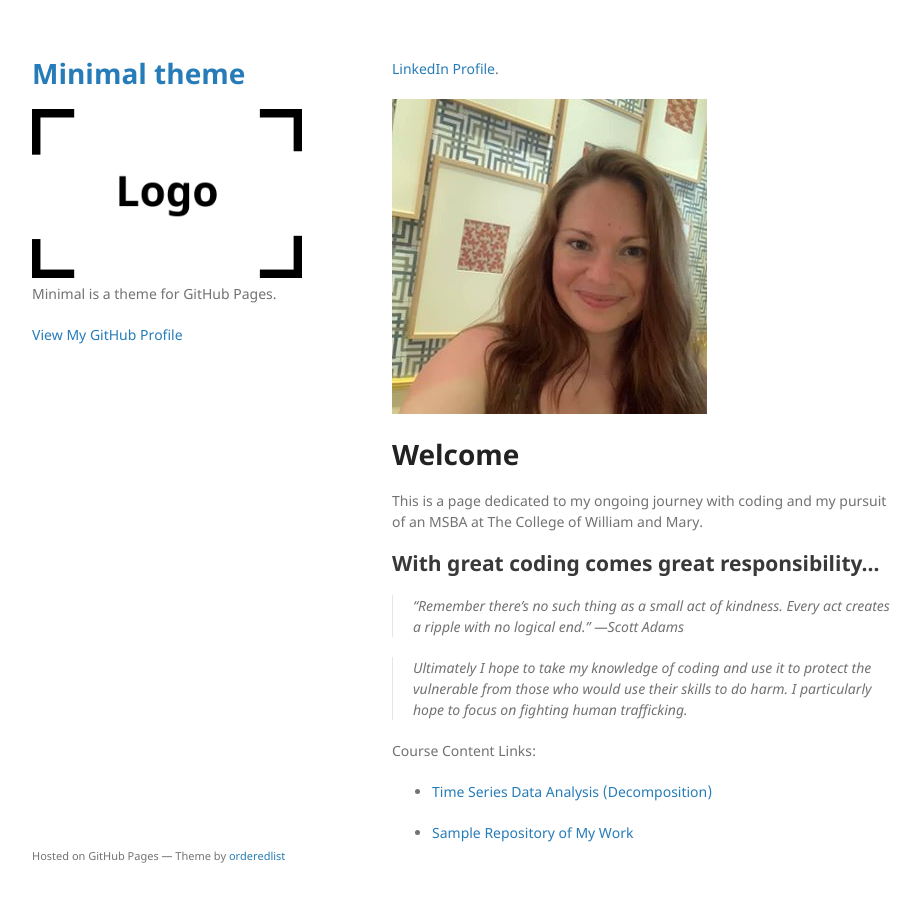
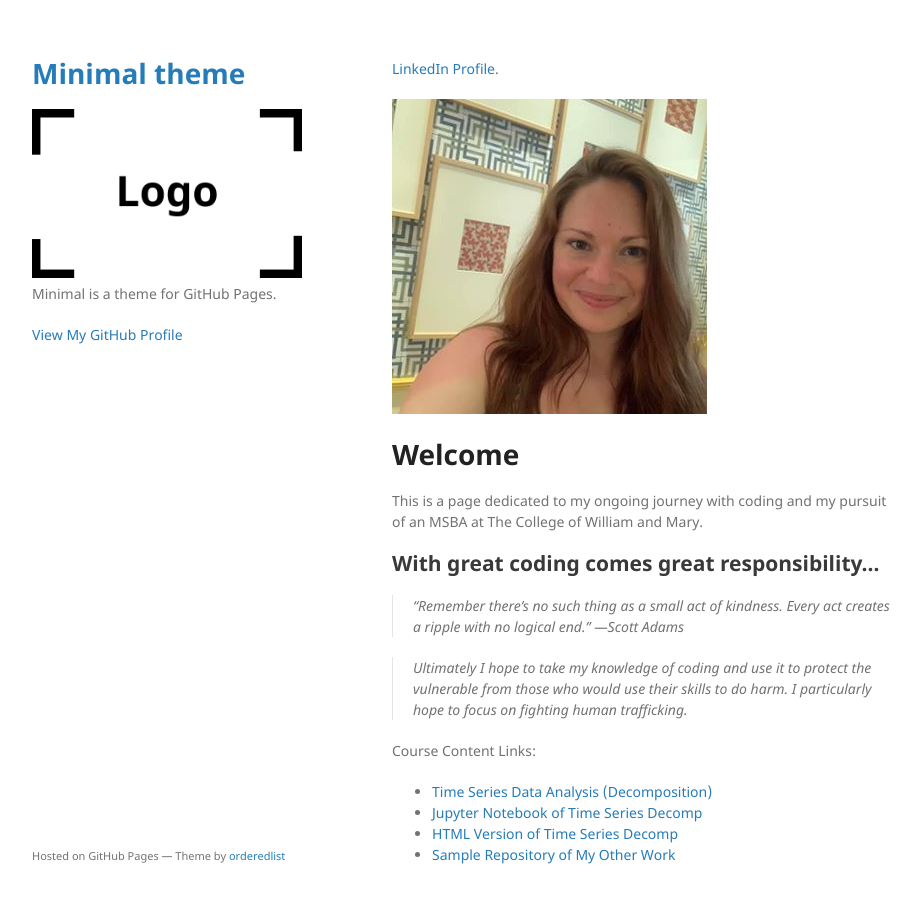
Before and after one commit to caitsmith329/caitsmith329.github.io, a Jekyll site: the page built from index.md, in a window 1280 px wide and 935 px high. Shown: the top 903 px of the window, without its empty margins (178-1099 px from the left). Built offline with Jekyll 4.4.1, drawn with Linux system fonts in a browser that asks for light colours; our own code applies the rules of GitHub Pages for plain Markdown files.

Commit message:
Update index.md

```diff
--- a/index.md
+++ b/index.md
@@ -21,5 +21,6 @@ This is a page dedicated to my ongoing journey with coding and my pursuit of an
 
 Course Content Links:
   - [Time Series Data Analysis (Decomposition)](/TimeSeriesData/index.md)
-
-  - [Sample Repository of My Work](github.com/caitsmith329/sample)
+  - [Jupyter Notebook of Time Series Decomp](/TimeSeriesData/M3TimeSeries.ipynb)
+  - [HTML Version of Time Series Decomp](/TimeSeriesData/M3TimeSeries.ipynb)
+  - [Sample Repository of My Other Work](github.com/caitsmith329/sample)
```
